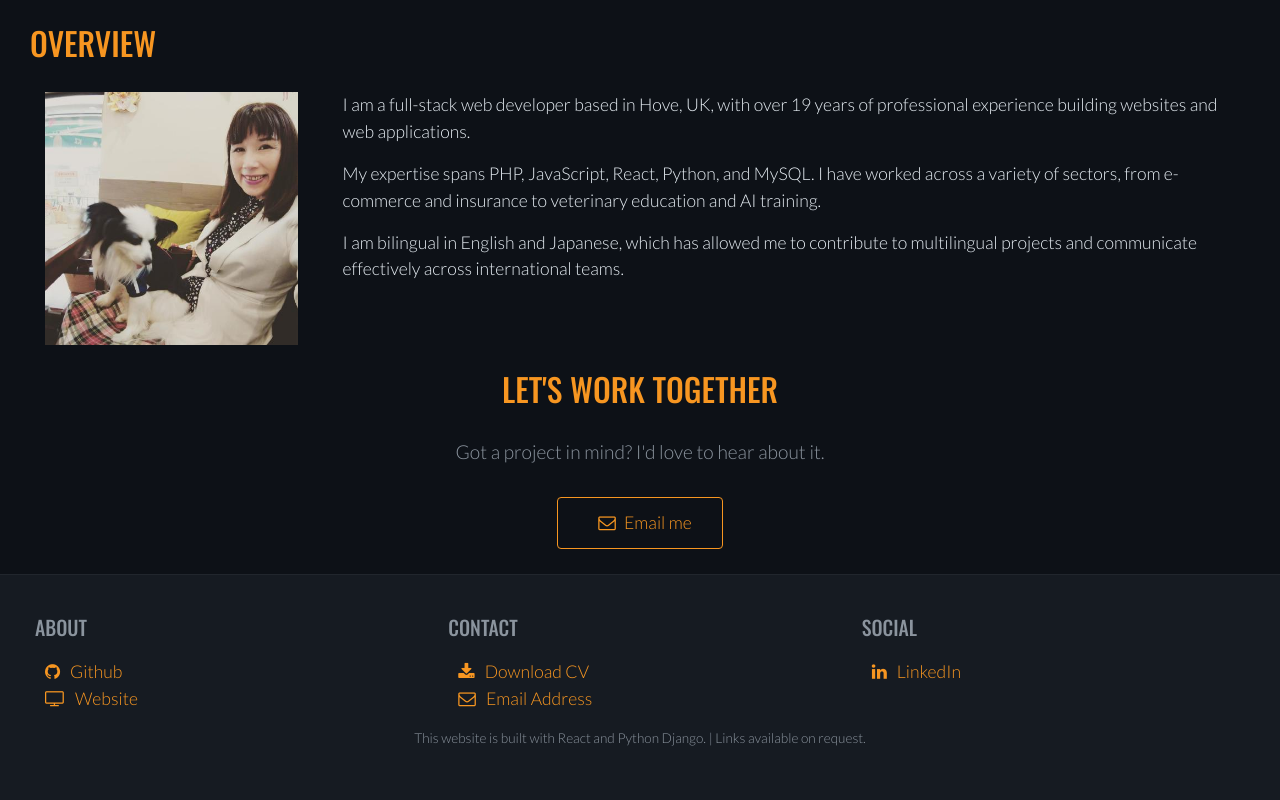
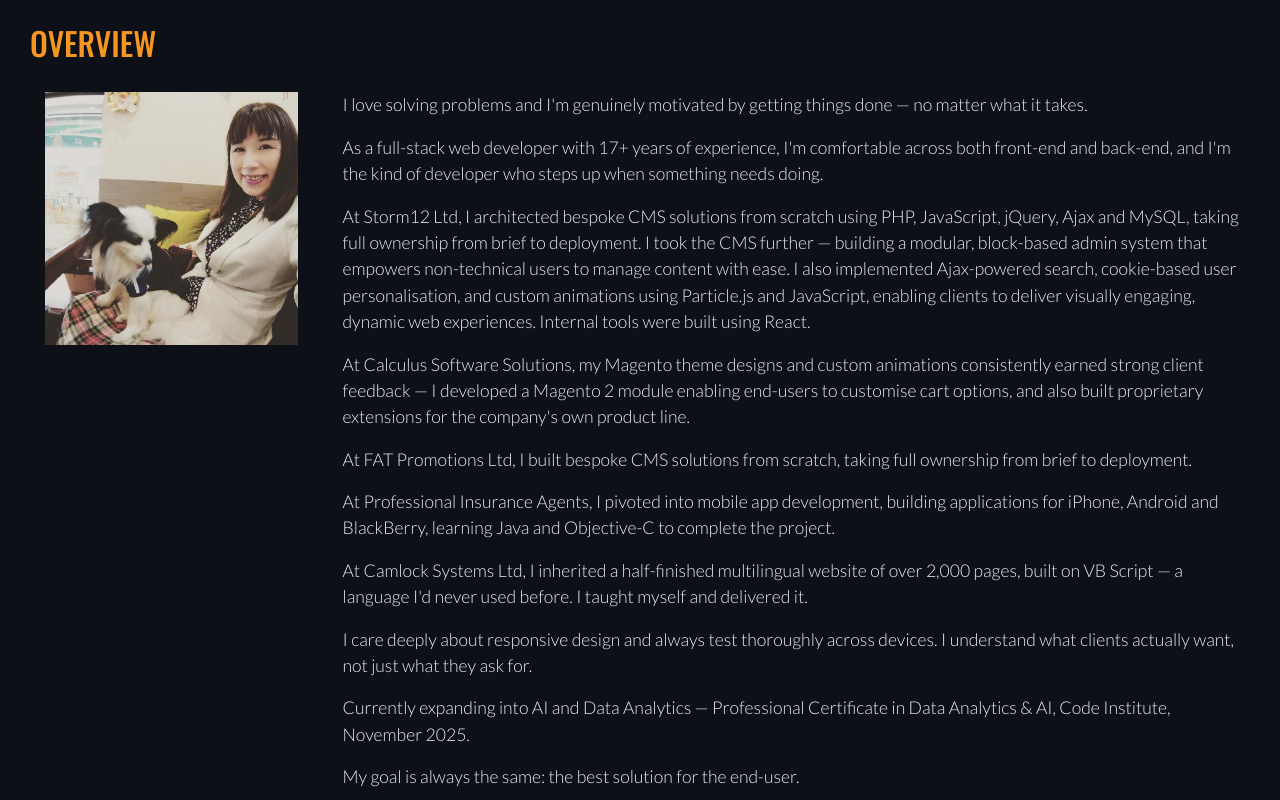
Before and after one commit to machikolacey/portfolio-cms, a React app in the folder frontend/: page /overview in a window 1280 px wide. Shown: the part 400-1200 px from the top of the page. Built offline with nearby package versions, Linux system fonts and the light colour scheme.

Commit message:
added text in overview page

```diff
--- a/frontend/src/pages/Overview.jsx
+++ b/frontend/src/pages/Overview.jsx
@@ -10,10 +10,16 @@ export default function Overview() {
             <img src="/assets/images/profile-image.jpg" alt="Profile Image - Overview" />
           </div>
           <div className="col-md-9 bg-color-three-reasons">
-            <p>I am a full-stack web developer based in Hove, UK, with over 19 years of professional experience building websites and web applications.</p>
-            <p>My expertise spans PHP, JavaScript, React, Python, and MySQL. I have worked across a variety of sectors, from e-commerce and insurance to veterinary education and AI training.</p>
-            <p>I am bilingual in English and Japanese, which has allowed me to contribute to multilingual projects and communicate effectively across international teams.</p>
-          </div>
+            <p>I love solving problems and I'm genuinely motivated by getting things done — no matter what it takes.</p>
+            <p>As a full-stack web developer with 17+ years of experience, I'm comfortable across both front-end and back-end, and I'm the kind of developer who steps up when something needs doing.</p>
+            <p>At Storm12 Ltd, I architected bespoke CMS solutions from scratch using PHP, JavaScript, jQuery, Ajax and MySQL, taking full ownership from brief to deployment. I took the CMS further — building a modular, block-based admin system that empowers non-technical users to manage content with ease. I also implemented Ajax-powered search, cookie-based user personalisation, and custom animations using Particle.js and JavaScript, enabling clients to deliver visually engaging, dynamic web experiences. Internal tools were built using React.</p>
+            <p>At Calculus Software Solutions, my Magento theme designs and custom animations consistently earned strong client feedback — I developed a Magento 2 module enabling end-users to customise cart options, and also built proprietary extensions for the company's own product line.</p>
+            <p>At FAT Promotions Ltd, I built bespoke CMS solutions from scratch, taking full ownership from brief to deployment.</p>
+            <p>At Professional Insurance Agents, I pivoted into mobile app development, building applications for iPhone, Android and BlackBerry, learning Java and Objective-C to complete the project.</p>
+            <p>At Camlock Systems Ltd, I inherited a half-finished multilingual website of over 2,000 pages, built on VB Script — a language I'd never used before. I taught myself and delivered it.</p>
+            <p>I care deeply about responsive design and always test thoroughly across devices. I understand what clients actually want, not just what they ask for.</p>
+            <p>Currently expanding into AI and Data Analytics — Professional Certificate in Data Analytics &amp; AI, Code Institute, November 2025.</p>
+            <p>My goal is always the same: the best solution for the end-user.</p>          </div>
         </div>
       </div>
     </section>
```
